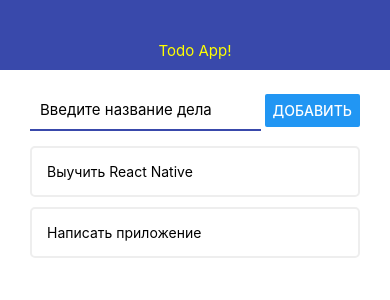
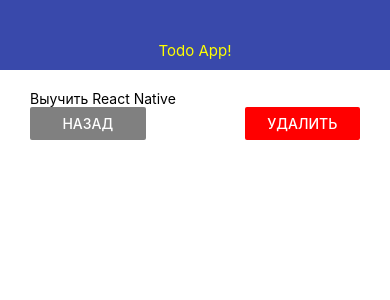
Before and after one commit to jsmyjob/rn-app, a React Native app: screen / in a window 390 px wide. Shown: the top 300 px of the page. Built offline with nearby package versions, Linux system fonts and the light colour scheme.

Commit message:
Стилизация кнопок на TodoScreen

```diff
--- a/App.js
+++ b/App.js
@@ -5,7 +5,7 @@ import { MainScreen } from "./src/screens/MainScreen";
 import { TodoScreen } from "./src/screens/TodoScreen";
 
 export default function App() {
-  const [todoId, setTodoId] = useState(null)
+  const [todoId, setTodoId] = useState('1')
   const [todos, setTodos] = useState([
     { id: '1', title: 'Выучить React Native' },
     { id: '2', title: 'Написать приложение' }
--- a/src/screens/TodoScreen.js
+++ b/src/screens/TodoScreen.js
@@ -1,13 +1,29 @@
 import React from "react";
 import { StyleSheet, View, Text, Button } from "react-native";
+
 export const TodoScreen = ({ goBack, todo }) => {
   return (
     <View style={styles.container}>
       <Text>{todo.title}</Text>
-      <Button title="Назад" onPress={goBack} />
+      <View style={styles.buttonsBlock}>
+        <View style={styles.button} >
+          <Button title="Назад" onPress={goBack} color={'grey'}/>
+        </View>
+        <View style={styles.button}>
+          <Button title="Удалить" onPress={() => console.log("DELETE")} color={'red'}/>
+        </View>
+      </View>
     </View>
   );
 };
+
 const styles = StyleSheet.create({
-  container: {}
+  container: {},
+  buttonsBlock: {
+    flexDirection: "row",
+    justifyContent: "space-between"
+  },
+  button: {
+    width: "35%"
+  }
 });
```
